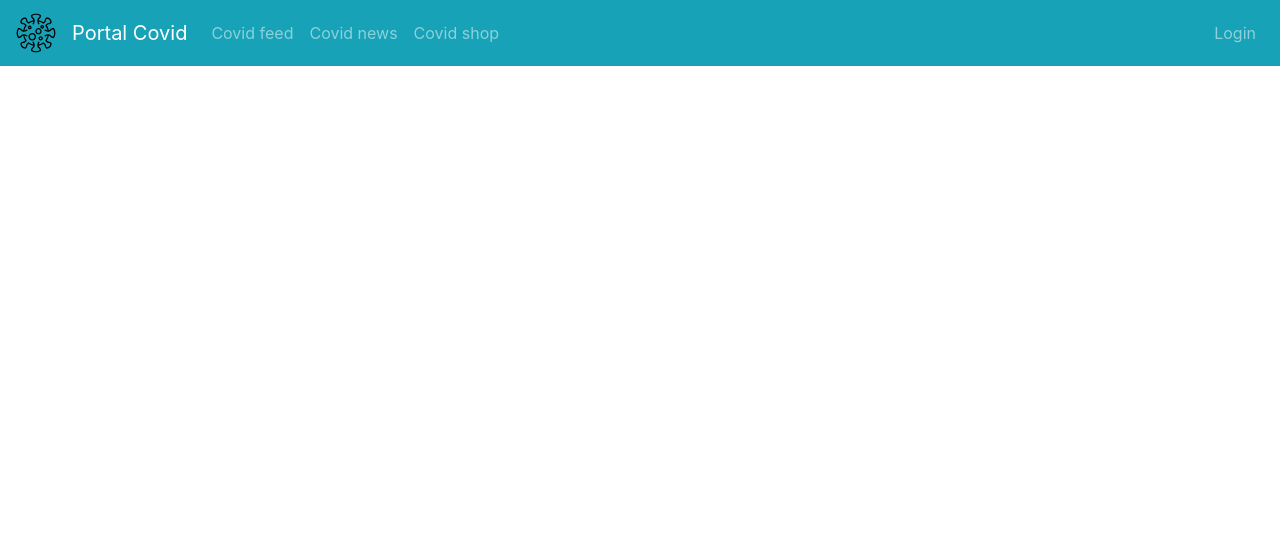
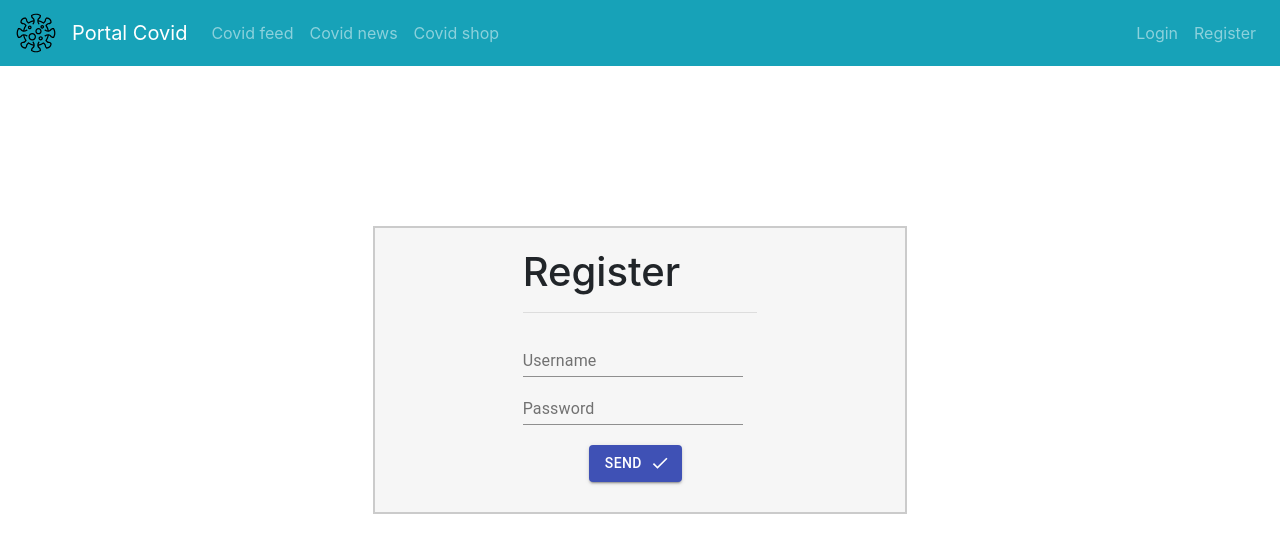
Before and after one commit to doilus/covid_app, a React (Create React App) app: page /register in a window 1280 px wide. Shown: the top 552 px of the page. Built offline with nearby package versions, Linux system fonts and the light colour scheme.

Commit message:
Adding Register template, adding register to MenuBar and Router

```diff
--- a/src/App.tsx
+++ b/src/App.tsx
@@ -8,6 +8,7 @@ import Login from "./Login/Login";
 import {BrowserRouter as Router, Route, Switch, useHistory} from "react-router-dom"
 import {IUser} from "./Login/IUser";
 import Panel from "./LoginPanel/Panel";
+import Register from "./Register/Register";
 
 
 const App = () => {
@@ -33,6 +34,7 @@ const App = () => {
                     <Route path="/shop" component={CovidShop}/>
                     <Route path="/panel" render={() => <Panel user={user!}/>}/>
                     <Route path="/login" render={() => <Login setUser={setUser} />}/>
+                    <Route path="/register" render={() => <Register />}/>
                 </Switch>
             </div>
         </Router>
--- a/src/Login/Login.tsx
+++ b/src/Login/Login.tsx
@@ -1,6 +1,6 @@
 import React, {useState} from 'react';
 import '../App.css';
-import './LoginApp.scss';
+import './LoginRegister.scss';
 import {Col, Container, Row} from "react-bootstrap";
 import {Button, FormControl, IconButton, Input, InputAdornment, InputLabel} from "@material-ui/core";
 import {Visibility, VisibilityOff, Done} from "@material-ui/icons";
@@ -94,16 +94,18 @@ const Login = ({setUser}: UserProps) => {
                 </Col>
             </Row>
             <Row className="justify-content-md-center" style={{marginTop: "20px"}}>
-                <Col sm={4}>
+                <Col sm={3}>
                     <Button
                         variant="contained"
                         color="primary"
-                        // className={classes.button}
                         endIcon={<Done>login</Done>}
                         onClick={handleLogin}
                     >
                         Send
                     </Button>
+                </Col>
+                <Col sm={3}>
+                    <span>Forgot password</span>
                 </Col>
             </Row>
         </Container>
--- a/src/Login/LoginApp.scss
+++ b/src/Login/LoginRegister.scss
@@ -1,4 +1,4 @@
-.login-container{
+.login-container, .register-container{
   margin-top: 20vh;
   border: 2px solid #cbcbcb;
   background: #f6f6f6;
--- a/src/MenuBar.tsx
+++ b/src/MenuBar.tsx
@@ -11,12 +11,24 @@ type MenuBarProps = {
     logout: () => void
 }
 
+const MenuLink = (link: any) => {
+    return (<>
+        {console.log(link)}
+        <Link to={link.link} className="nav-link">{link.text}</Link>
+        </>
+    )
+}
+
 const MenuBar = ({user, logout}: MenuBarProps) => {
     let history = useHistory();
 
     const onLogout = () => {
         logout();
         history.push("/")
+    }
+    const menuItems :Object= {
+        "true": [{link: "/panel", text: "Panel"}, {link: "/logout", text: "Logout"}],
+        "false": [{link: "/register", text: "Register"}, {link: "/login", text: "login"}]
     }
 
     return (
@@ -35,9 +47,11 @@ const MenuBar = ({user, logout}: MenuBarProps) => {
                         <Link to="/shop" className="nav-link">Covid shop</Link>
                     </Nav>
                     <Nav>
-                        {user && <Link to="/panel" className="nav-link"> {user.credentials.role} panel</Link>}
-                        {user ? <Nav.Link onClick={onLogout}>Logout</Nav.Link> :
-                            <Link to="/login" className="nav-link">Login</Link>}
+                        {user && <><Link to="/panel" className="nav-link"> {user.credentials.role} panel</Link> <Nav.Link onClick={onLogout}>Logout</Nav.Link></>}
+                        {!user && <><Link to="/login" className="nav-link">Login</Link><Link to="/register" className="nav-link">Register</Link></>}
+                        {/*{user && <Link to="/panel" className="nav-link"> {user.credentials.role} panel</Link>}*/}
+                        {/*{user ? <Nav.Link onClick={onLogout}>Logout</Nav.Link> :*/}
+                        {/*    <Link to="/login" className="nav-link">Login</Link>}*/}
                     </Nav>
                 </Navbar.Collapse>
             </Navbar>
--- /dev/null
+++ b/src/Register/Register.tsx
@@ -0,0 +1,65 @@
+import React from "react";
+import {Col, Container, Row} from "react-bootstrap";
+import {Button, FormControl, Input, InputLabel} from "@material-ui/core";
+import {Done} from "@material-ui/icons";
+import '../Login/LoginRegister.scss';
+
+
+const Register = () => {
+
+    return(
+        <div>
+            <Container className="register-container col-md-5">
+                <Row className="justify-content-md-center">
+                    <Col sm={6}>
+                        <h1>Register</h1>
+                        <hr/>
+                    </Col>
+                </Row>
+                <Row className="justify-content-md-center">
+                    <Col sm={6}>
+                        <FormControl>
+                            <InputLabel>Username</InputLabel>
+                            <Input
+                              //  error={values.loginError}
+                                id="username"
+                                type="text"
+                               // value={values.username}
+                              //  onChange={handleChange('username')}
+                            />
+                        </FormControl>
+                    </Col>
+                </Row>
+                <Row className="justify-content-md-center">
+                    <Col sm={6}>
+                        <FormControl>
+                            <InputLabel>Password</InputLabel>
+                            <Input
+                              //  error={values.loginError}
+                                id="password"
+                              //  type={values.showPassword ? 'text' : 'password'}
+                               // value={values.password}
+                               // onChange={handleChange('password')}
+                            />
+                        </FormControl>
+                    </Col>
+                </Row>
+                <Row className="justify-content-md-center" style={{marginTop: "20px"}}>
+                    <Col sm={3}>
+                        <Button
+                            variant="contained"
+                            color="primary"
+                            endIcon={<Done>login</Done>}
+                        //    onClick={handleLogin}
+                        >
+                            Send
+                        </Button>
+                    </Col>
+                </Row>
+            </Container>
+        </div>
+    )
+}
+
+
+export default Register;
```
